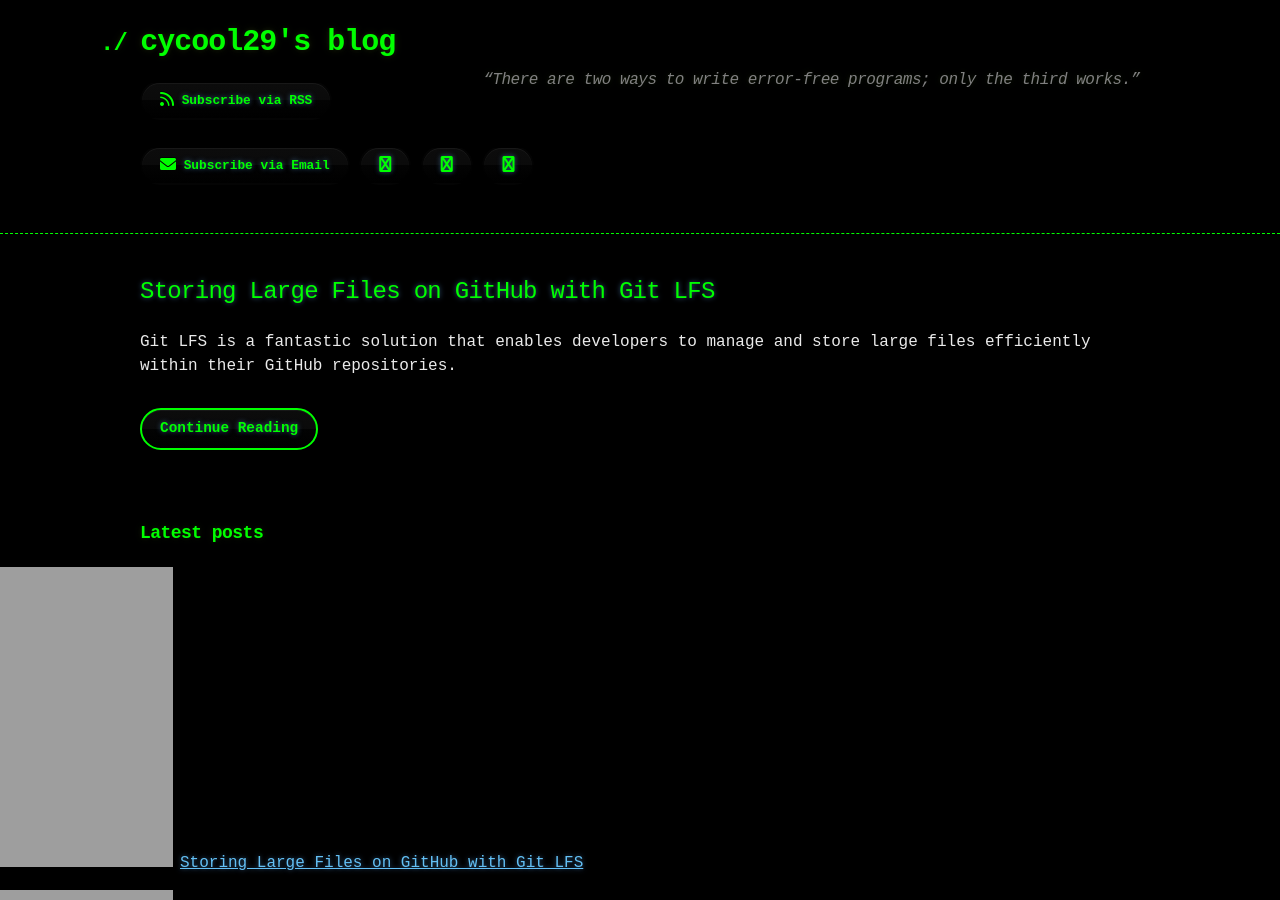
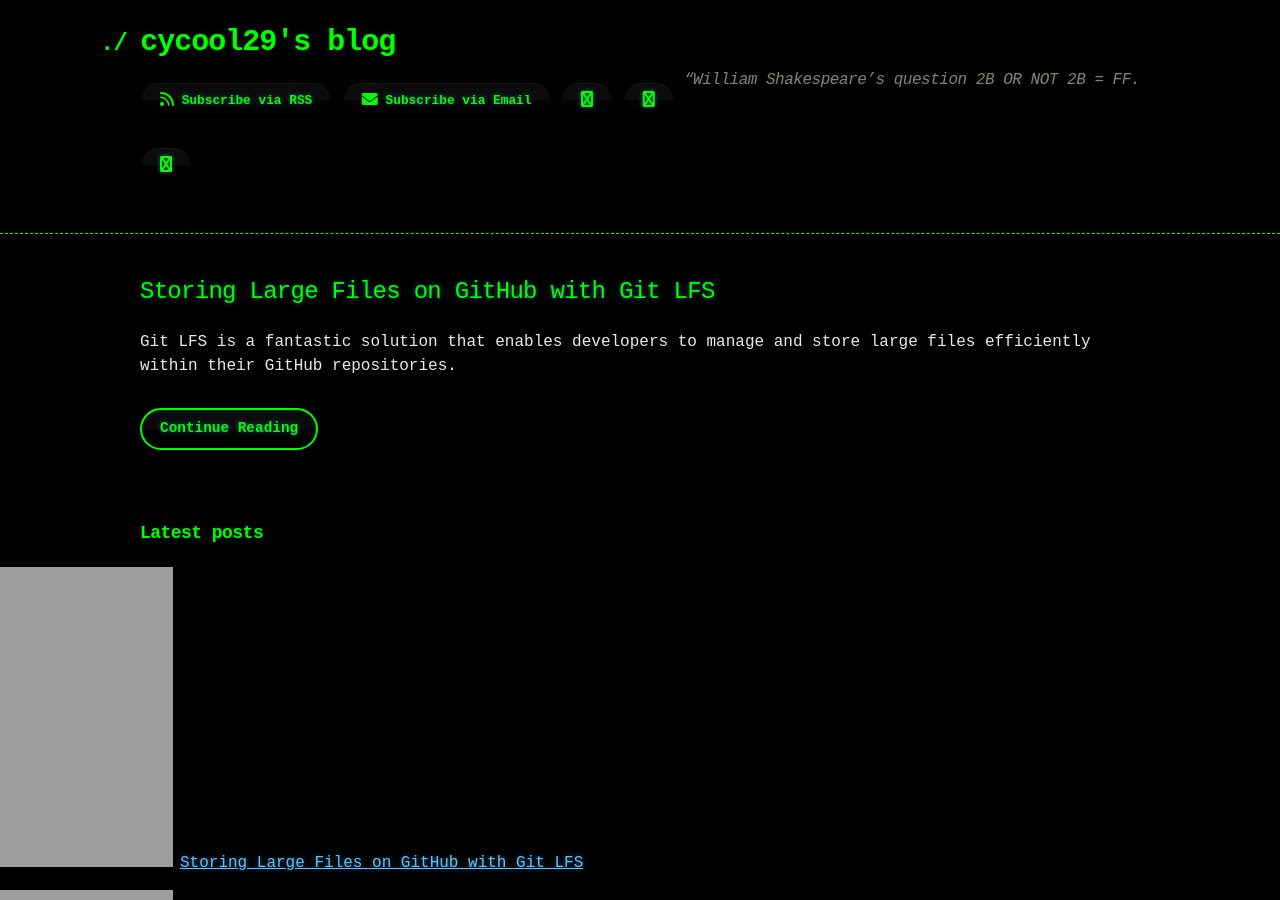
Before and after one commit to cycool29/cycool29.github.io, a Jekyll site: the page built from index.md, in a window 1280 px wide and 900 px high. Built offline with Jekyll 4.4.1, drawn with Linux system fonts in a browser that asks for light colours; a style sheet for code colours, icons or effects is not loaded.

Commit message:
Update quotes

```diff
--- a/_config.yml
+++ b/_config.yml
@@ -1,5 +1,5 @@
 title: cycool29's blog
-description: "“There are two ways to write error-free programs; only the third works.” "
+description: "“William Shakespeare’s question 2B OR NOT 2B = FF. "
 bio: A high school student. Intermediate in Python, Git, Bash. Learning JavaScript. He/Him. "
 author: cycool29
 url: https://cycool29.github.io
```
